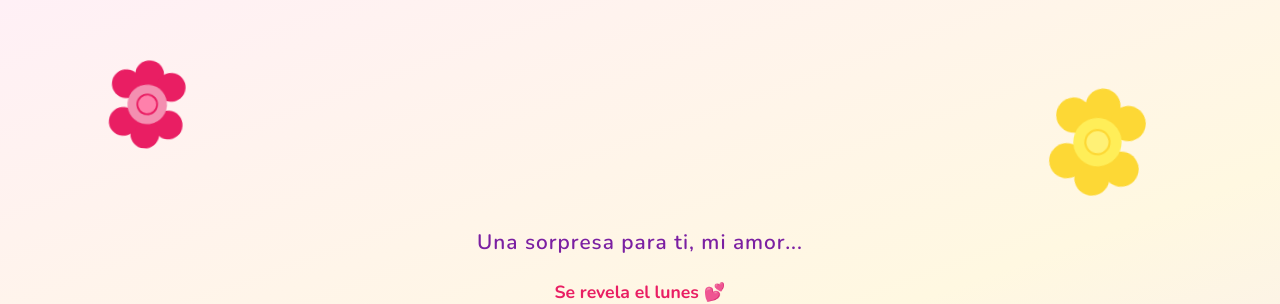
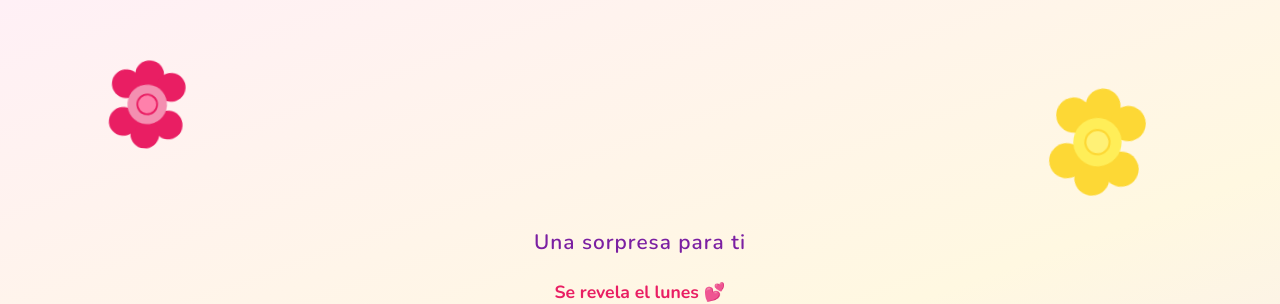
Before and after one commit to dxni087/mensaje-esposa, a website: page public/index.html in a window 1280 px wide. Shown: the top 304 px of the page. Drawn offline with nearby package versions, Linux system fonts and the light colour scheme.

Commit message:
Simplificar texto del intro

```diff
--- a/public/index.html
+++ b/public/index.html
@@ -15,7 +15,7 @@
   <div class="intro" id="intro">
     <div class="intro-bg-flowers" id="introFlowers"></div>
     <div class="intro-content">
-      <p class="intro-label">Una sorpresa para ti, mi amor...</p>
+      <p class="intro-label">Una sorpresa para ti</p>
       <p class="intro-sublabel">Se revela el lunes 💕</p>
       <div class="intro-countdown" id="introCountdown">
         <div class="time-block"><span class="num" id="days">00</span><span class="lbl">Días</span></div>
```
